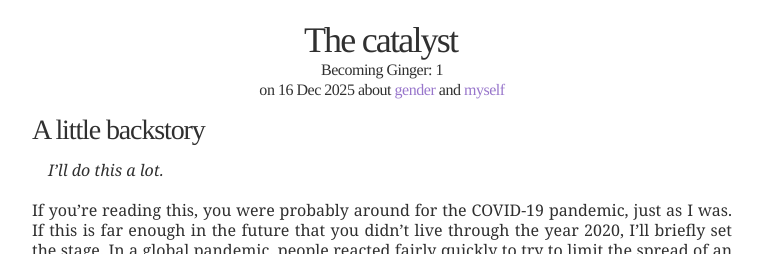
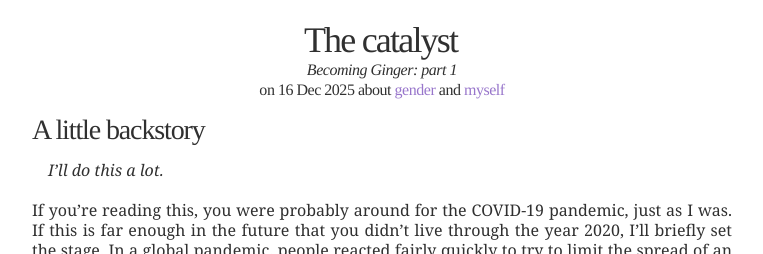
Before and after one commit to gulopine/gulopine.github.io, a Jekyll site: the page built from _posts/2025-12-16-catalyst.md, in a window 1280 px wide. Shown: the top 254 px of the page, without its empty margins (258-1021 px from the left). Built offline with Jekyll 4.4.1, drawn with Linux system fonts in a browser that asks for light colours.

Commit message:
Fix how series parts are displayed

```diff
--- a/_layouts/post.html
+++ b/_layouts/post.html
@@ -5,7 +5,7 @@ layout: default
 <link rel="next" href="{{ page.next.url }}">
 {% if page.series %}
 <div class="info">
-  {{ page.series }}: {{ page.part }}
+  <em>{{ page.series }}: part {{ page.part }}</em>
 </div>
 {% endif %}
 <div class="info">
```
